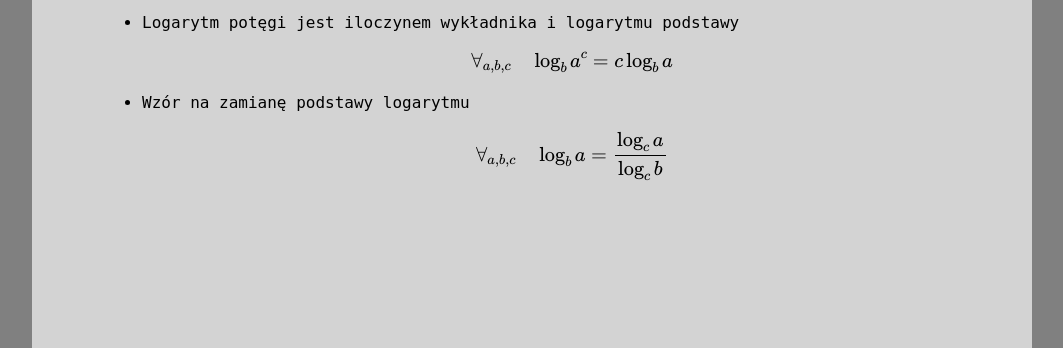
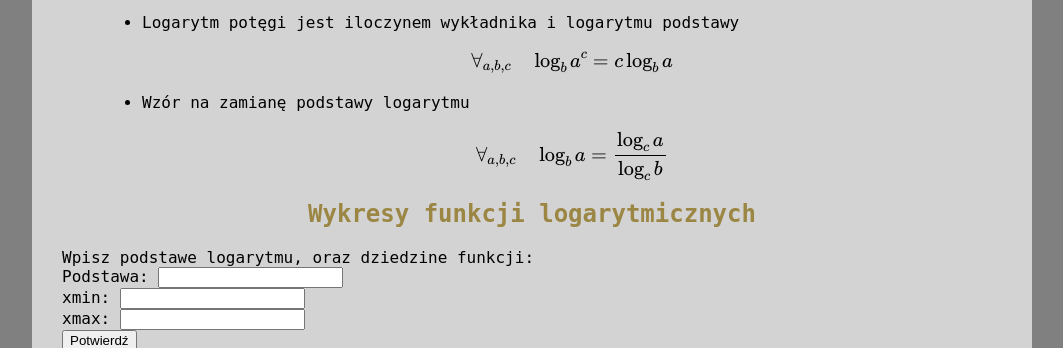
Before and after one commit to DominikJur/Flask_Project, a Flask app: page /zagadnienie in a window 1280 px wide. Shown: the part 1431-1779 px from the top of the page, without its empty margins (108-1171 px from the left). Run offline with Flask 3, Linux system fonts and the light colour scheme.

Commit message:
wykresy etc.

```diff
--- a/app.py
+++ b/app.py
@@ -1,4 +1,7 @@
 from flask import Flask, request, jsonify, render_template
+import numpy as np
+from src.utils import plot_log
+import matplotlib.pyplot as plt
 
 app = Flask(__name__)
 
@@ -14,9 +17,23 @@ def back_to_index():
 def authors():
     return render_template("authors.html")
 
-@app.route('/zagadnienie')
+@app.route('/zagadnienie', methods=['POST', 'GET'])
 def zagadnienie():
-    return render_template("zagadnienie.html")
+    base = np.e
+    xmin = 0.001
+    xmax = 10.001
+
+    if request.method=='POST':
+        try:
+            base = float(request.form['base'])
+            xmin = float(request.form["xmin"])
+            xmax = float(request.form["xmax"])
+        except Exception as e:
+            return render_template("zagadnienie.html", plot=plot_log(base=base, xmin=0.001, xmax=10.001))
+    plot = plot_log(base, xmin, xmax)
+
+    return render_template("zagadnienie.html", plot=plot)
+
 
 if __name__ == '__main__':
     app.run(debug=True)
--- a/templates/zagadnienie.html
+++ b/templates/zagadnienie.html
@@ -54,6 +54,18 @@
 
 
             </ul>
+            <h2>Wykresy funkcji logarytmicznych</h2>
+            <form action="{{ url_for('zagadnienie') }}" method="POST">
+                Wpisz podstawe logarytmu, oraz dziedzine funkcji:
+                <br>
+                Podstawa: <input type="text" name="funkcja"><br>
+                xmin: <input type="text" name="xmin"><br>
+                xmax: <input type="text" name="xmax"><br>
+                <input type="submit" value="Potwierdź">
+            </form>
+            <div id="response"></div>
+
+            <img src="{{plot}}" alt="Wykresy funkcji logarytmicznych">
 
         </div>
 
```
Also changed, not shown: src/utils.py (added, +26 -0 lines), 1 other file.
